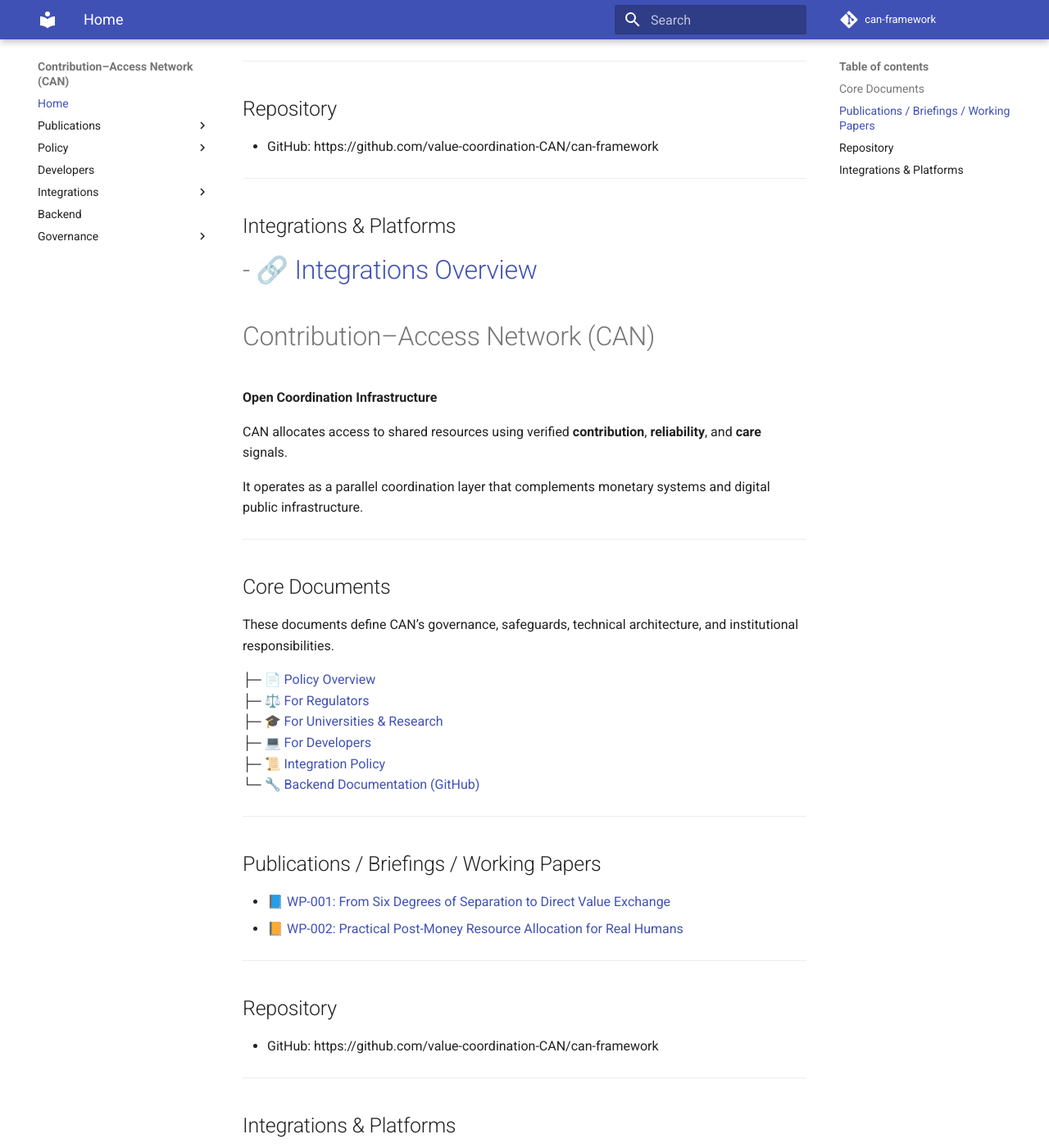
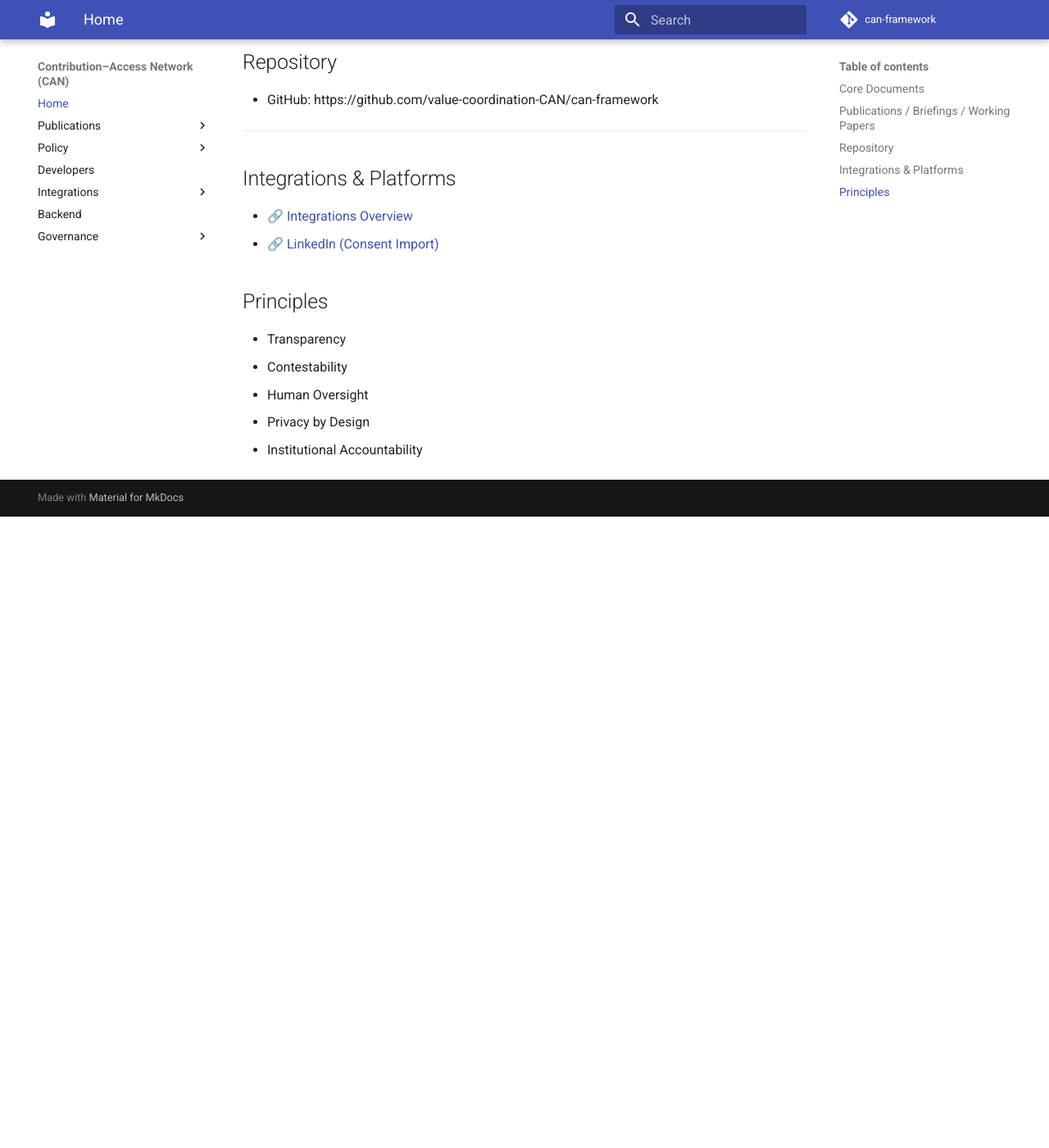
Before and after one commit to value-coordination-CAN/can-framework, an MkDocs documentation site: the page built from docs/index.md, in a window 1280 px wide and 1400 px high, scrolled down 929 px. Shown: the whole window at 82% size. Built offline with MkDocs 1.6.1 and Material for MkDocs 9.7.7, drawn with Linux system fonts in a browser that asks for light colours; comment, search, counter and statistics services are not loaded; after the commit the page ends 1559 px from its top, so only the background shows below that; some of the changed text lies outside the part shown.

Commit message:
Fix merge conflict markers in GitHub Pages homepage

```diff
--- a/docs/index.md
+++ b/docs/index.md
@@ -39,46 +39,6 @@
 
 ## Integrations & Platforms
 - 🔗 [Integrations Overview](integrations/index.md)
-=======
-# Contribution–Access Network (CAN)
-
-**Open Coordination Infrastructure**
-
-CAN allocates access to shared resources using verified **contribution**, **reliability**, and **care** signals.
-
-It operates as a parallel coordination layer that complements monetary systems and digital public infrastructure.
-
----
-
-## Core Documents
-
-These documents define CAN’s governance, safeguards, technical architecture, and institutional responsibilities.
-
-├─ 📄 [Policy Overview](about/POLICY_ABOUT.md)
-├─ ⚖️ [For Regulators](about/FOR_REGULATORS.md)
-├─ 🎓 [For Universities & Research](about/FOR_UNIVERSITIES_AND_RESEARCH.md)
-├─ 💻 [For Developers](about/FOR_DEVELOPERS.md)
-├─ 📜 [Integration Policy](integrations/INTEGRATION_POLICY.md)
-└─ 🔧 [Backend Documentation (GitHub)](https://github.com/value-coordination-CAN/can-framework/blob/main/backend/README.md)
-
----
-
-## Publications / Briefings / Working Papers
-
-- 📘 [WP-001: From Six Degrees of Separation to Direct Value Exchange](publications/wp-001-network-value)
-- 📙 [WP-002: Practical Post-Money Resource Allocation for Real Humans](publications/wp-002-practical-post-money-allocation)
-
----
-
-## Repository
-
-- GitHub: https://github.com/value-coordination-CAN/can-framework
-
----
-
-## Integrations & Platforms
-- 🔗 [Integrations Overview](integrations/index.md)
->>>>>>> f61102450f4e6344381761326ef5775fb428a136
 - 🔗 [LinkedIn (Consent Import)](https://github.com/value-coordination-CAN/can-framework/blob/main/backend/README_LINKEDIN_INTEGRATION.md)
 
 
```
Also changed, not shown: other parts of docs/index.md (+1 -1 lines).
